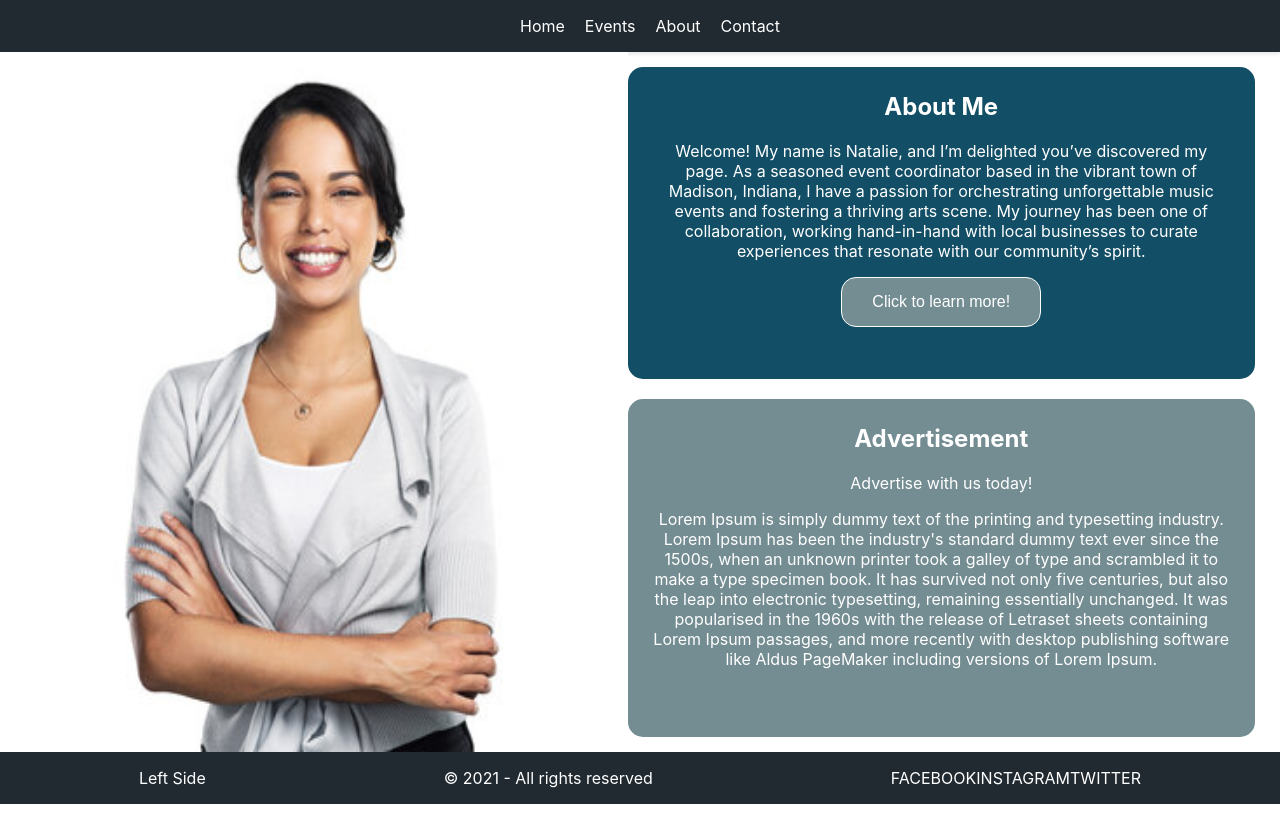
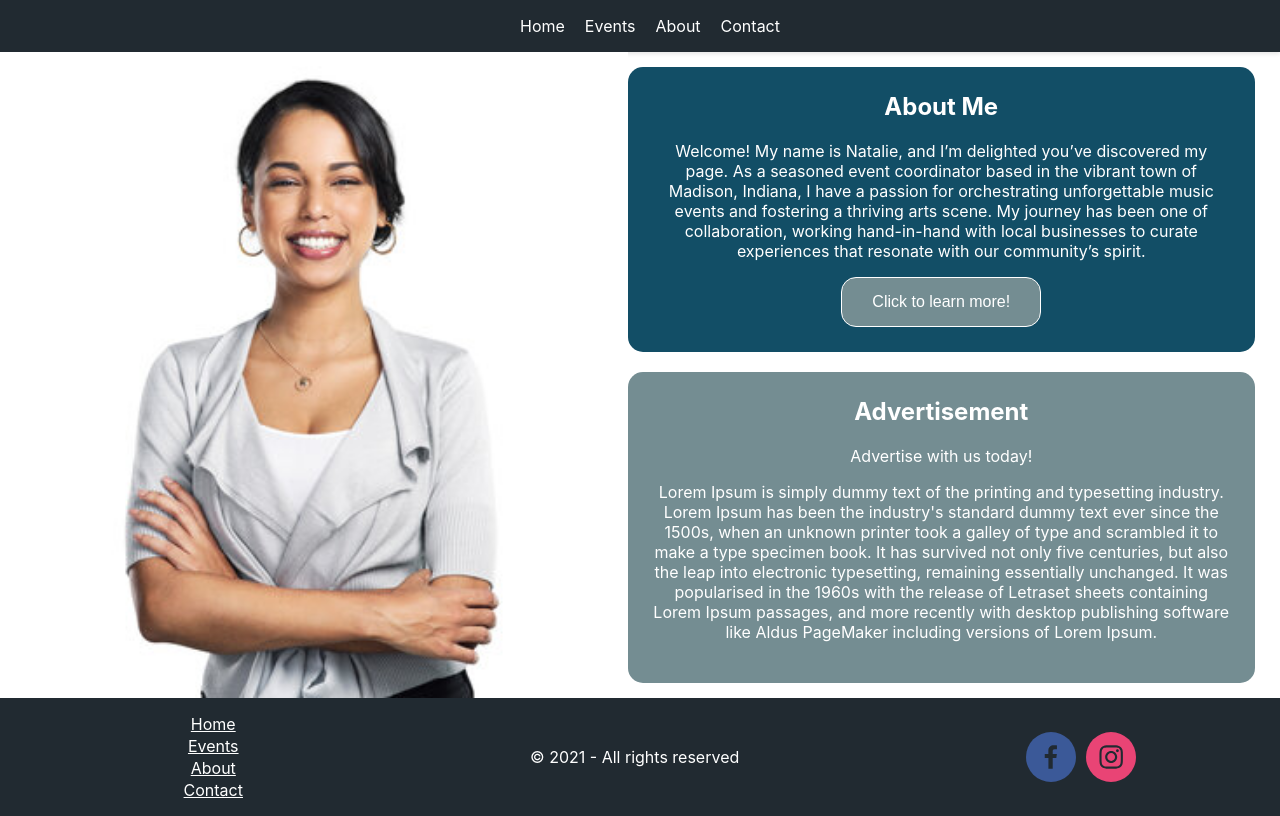
Before and after one commit to matthewmacon90/event-planner, a React (Create React App) app in the folder event-planner-app/: page / in a window 1280 px wide. Built offline with nearby package versions, Linux system fonts and the light colour scheme.

Commit message:
adjusted styles on home page

```diff
--- a/event-planner-app/package.json
+++ b/event-planner-app/package.json
@@ -10,6 +10,7 @@
     "react-dom": "^18.3.1",
     "react-router-dom": "^6.26.0",
     "react-scripts": "5.0.1",
+    "react-social-icons": "^6.17.0",
     "web-vitals": "^2.1.4"
   },
   "scripts": {
--- a/event-planner-app/src/App.css
+++ b/event-planner-app/src/App.css
@@ -1,17 +1,9 @@
 .App {
+  display: grid;
   text-align: center;
+  height: 100vh;
 }
 
-.App-logo {
-  height: 40vmin;
-  pointer-events: none;
-}
-
-@media (prefers-reduced-motion: no-preference) {
-  .App-logo {
-    animation: App-logo-spin infinite 20s linear;
-  }
-}
 
 .App-header {
   background-color: #282c34;
@@ -27,12 +19,3 @@
 .App-link {
   color: #61dafb;
 }
-
-@keyframes App-logo-spin {
-  from {
-    transform: rotate(0deg);
-  }
-  to {
-    transform: rotate(360deg);
-  }
-}
--- a/event-planner-app/src/components/footer/Footer.js
+++ b/event-planner-app/src/components/footer/Footer.js
@@ -1,17 +1,33 @@
+import { SocialIcon } from 'react-social-icons';
+import { Link } from 'react-router-dom';
 import './FooterStyles.css';
 
 const Footer = () => {
     return (
         <footer className="footer-container">
-            <div className='footer-leftside'>Left Side</div>
+            <div className='footer-leftside'>
+                <ul className="footer-styles-ul">
+                    <li>
+                        <Link to="/">Home</Link>
+                    </li>
+                    <li>
+                        <Link to="/events">Events</Link>
+                    </li>
+                    <li>
+                        <Link to="/about">About</Link>
+                    </li>
+                    <li>
+                        <Link to="/contact">Contact</Link>
+                    </li>
+                </ul>
+            </div>
             <div className='footer-middle'>
                 <p>© 2021 - All rights reserved</p>
             </div>
             <div className='footer-rightside'>
                 <div className='footer-social'>
-                    <a>FACEBOOK</a>
-                    <a>INSTAGRAM</a>
-                    <a>TWITTER</a>
+                    <SocialIcon url="https://www.facebook.com/yourprofile" />
+                    <SocialIcon url="https://www.instagram.com/yourprofile" />
                 </div>
             </div>
         </footer>
--- a/event-planner-app/src/components/footer/FooterStyles.css
+++ b/event-planner-app/src/components/footer/FooterStyles.css
@@ -3,10 +3,38 @@
     flex-direction: row;
     justify-content: space-around;
     align-items: center;
-    padding: 0 20px;
     color: white;
     background-color: #212A31;
     animation: 1s ease-out 0s 1 slideInFromBottom;
+}
+
+.footer-styles-ul {
+  display: flex;
+  flex-direction: column;
+  list-style: none;
+  gap: 2px;
+}
+
+.footer-styles-ul {
+  display: flex;
+  flex-direction: column;
+  list-style: none;
+  color: white;
+  gap: 2px;
+}
+
+.footer-styles-ul li a {
+  /* text-decoration: none; */
+  color: white;
+}
+
+.footer-styles-ul li a:hover {
+  color: #D3D9D4;
+}
+
+.footer-social {
+  display: flex;
+  gap: 10px;
 }
 
 @keyframes slideInFromBottom {
--- a/event-planner-app/src/pages/home/HomeStyles.css
+++ b/event-planner-app/src/pages/home/HomeStyles.css
@@ -1,7 +1,3 @@
-.home-container {
-    height: calc(100vh - 100px);
-}
-
 .home-main {
     display: flex;
     flex-direction: row;
@@ -24,8 +20,6 @@
 }
 
 .profile-home-container {
-    background-color: brown;
-    position: relative;
     animation: 1s ease-out 0s 1 slideInFromLeft;
 }
 
```
Also changed, not shown: 1 other file (tests, documents, lock files or other folders).
